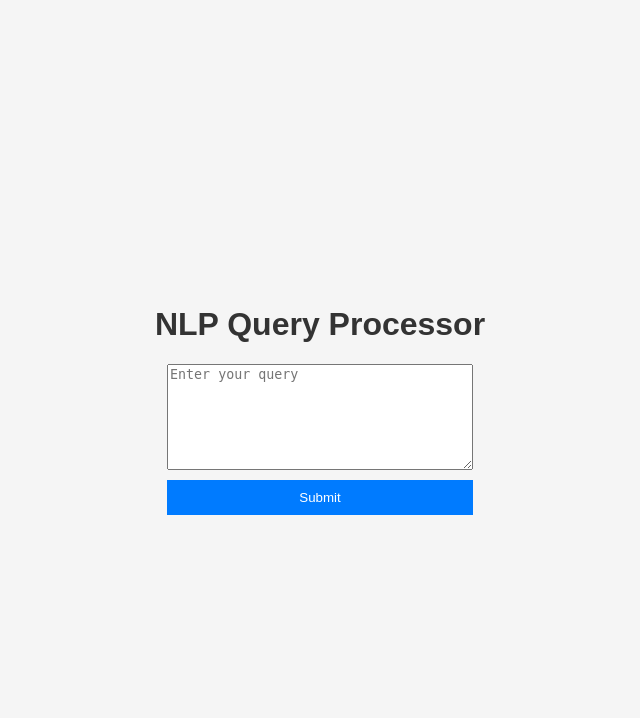
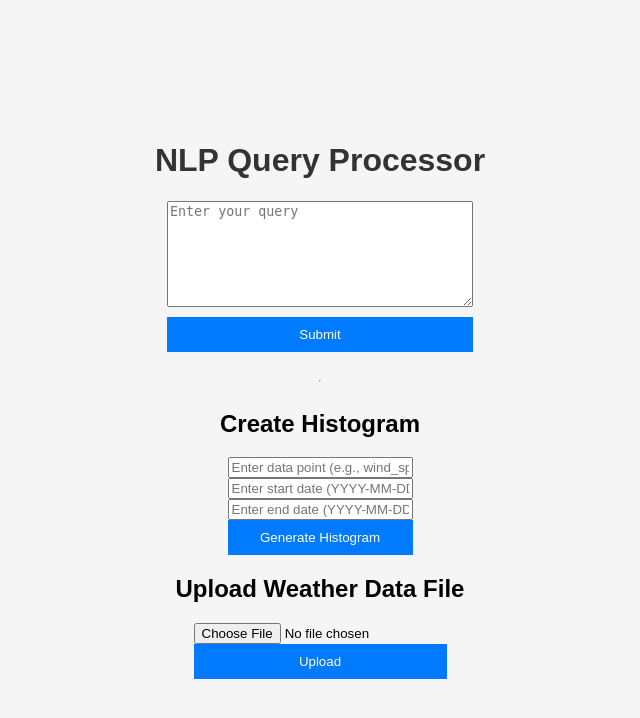
Before and after one commit to SriramKalki/Arcade1, a Flask app: page / in a window 1280 px wide. Shown: the top 718 px of the page, without its empty margins (320-960 px from the left). Run offline with Flask 3, Linux system fonts and the light colour scheme.

Commit message:
Added PUT/DELETE, index.html

```diff
--- a/static/styles.css
+++ b/static/styles.css
@@ -32,3 +32,9 @@
     border: none;
     cursor: pointer;
 }
+
+#result {
+    margin-top: 20px;
+    width: 300px;
+    word-wrap: break-word;
+}
--- a/templates/index.html
+++ b/templates/index.html
@@ -12,6 +12,38 @@
     </form>
     <div id="result"></div>
 
+    <hr>
+
+    <h2>Create Histogram</h2>
+    <form id="histogram-form" action="/histogram" method="GET" target="_blank">
+        <input type="text" name="data_point" placeholder="Enter data point (e.g., wind_speed_max)">
+        <input type="text" name="start_date" placeholder="Enter start date (YYYY-MM-DD)">
+        <input type="text" name="end_date" placeholder="Enter end date (YYYY-MM-DD)">
+        <button type="submit">Generate Histogram</button>
+    </form>
+
+    <script>
+        // Handle query submission
+        document.getElementById('query-form').onsubmit = async (e) => {
+            e.preventDefault();
+            const formData = new FormData(e.target);
+            const response = await fetch('/query', {
+                method: 'POST',
+                body: formData
+            });
+            const result = await response.json();
+            document.getElementById('result').innerText = JSON.stringify(result, null, 2);
+        };
+    </script>
+
+
+
+    <h2>Upload Weather Data File</h2>
+    <form id="upload-form" action="/upload" method="POST" enctype="multipart/form-data">
+        <input type="file" name="file">
+        <button type="submit">Upload</button>
+    </form>
+    <div id="upload-result"></div>
 
     <script>
         // Handle query submission
@@ -41,6 +73,5 @@
             }
         };
     </script>
-
 </body>
 </html>
```
